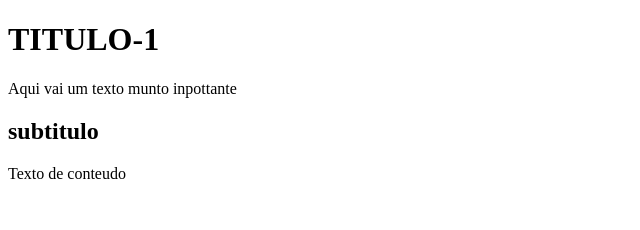
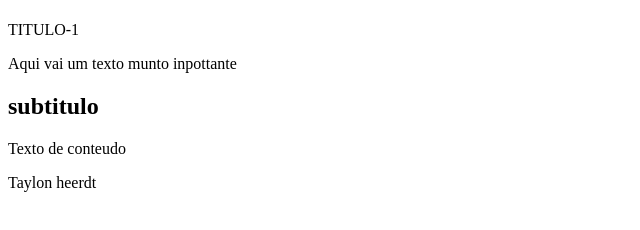
Before and after one commit to taylonheerdt-debug/agrinho-1b, a plain HTML site: page index.html in a window 1280 px wide. Shown: the whole page, without its empty margins (0-640 px from the left). Drawn offline with Linux system fonts and the light colour scheme.

Commit message:
hearder e footer

```diff
--- a/index.html
+++ b/index.html
@@ -9,12 +9,16 @@
 
 <body>
     <header>
-        <h1>TITULO-1</h1>
+        <h1></h1>TITULO-1</h1>
         <p> Aqui vai um texto munto inpottante</p>
     </header>
-
-    <h2>subtitulo</h2>
-    <p> Texto de conteudo</p>
+    <main>
+        <h2>subtitulo</h2>
+        <p> Texto de conteudo</p>
+    </main>
+    <footer>
+        <p>Taylon heerdt</p>
+    </footer>
 </body>
 
 </html>
```
